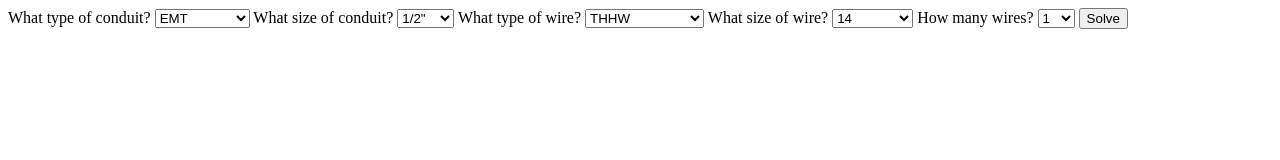
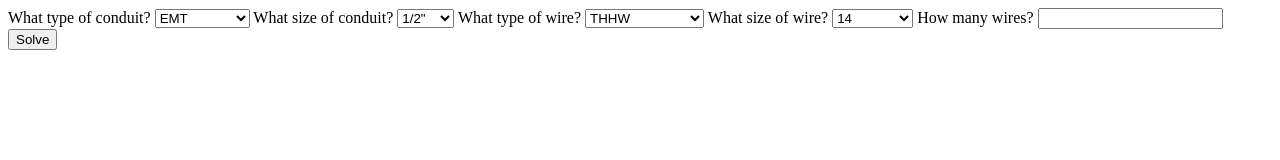
Before and after one commit to b-chugg/Spark, a plain HTML site: page index.html in a window 1280 px wide. Drawn offline with Linux system fonts and the light colour scheme.

Commit message:
Wire number changed to text, console logs removed.

```diff
--- a/index.html
+++ b/index.html
@@ -44,21 +44,7 @@
         <option value="500">500 Kcmil</option>
     </select>
     <label for="wireNumber">How many wires?</label>
-    <select name="wireNumber" id="wireNumber">
-        <option value="1">1</option>
-        <option value="2">2</option>
-        <option value="3">3</option>
-        <option value="4">4</option>
-        <option value="5">5</option>
-        <option value="6">6</option>
-        <option value="7">7</option>
-        <option value="8">8</option>
-        <option value="9">9</option>
-        <option value="10">10</option>
-        <option value="11">11</option>
-        <option value="12">12</option>
-        <option value="13">13</option>
-    </select>
+    <input type="text" name="wireNumber" id="wireNumber">
     <button id ="solve">Solve</button>
     <div id="content"></div>
     <script src="index.js"></script>
```
